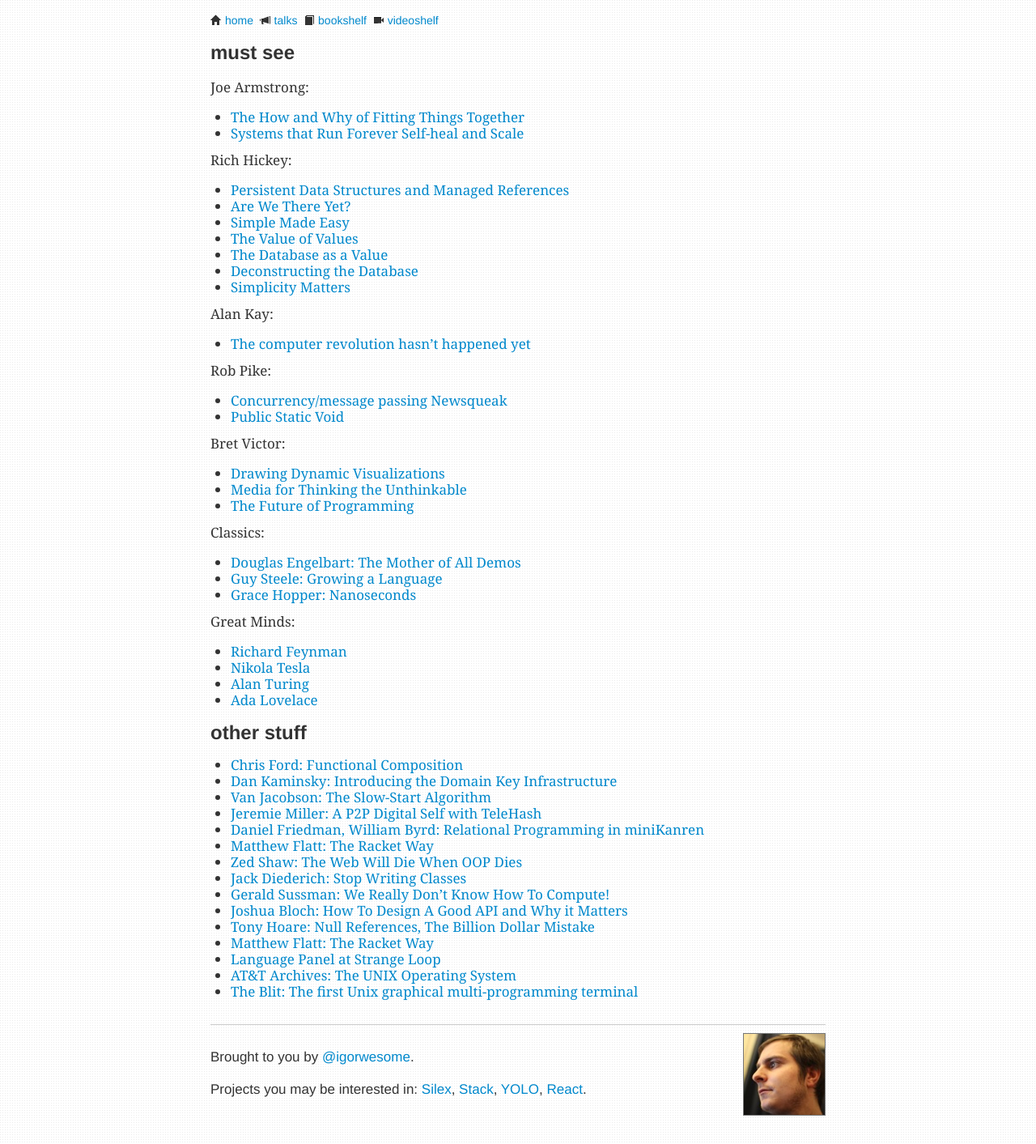
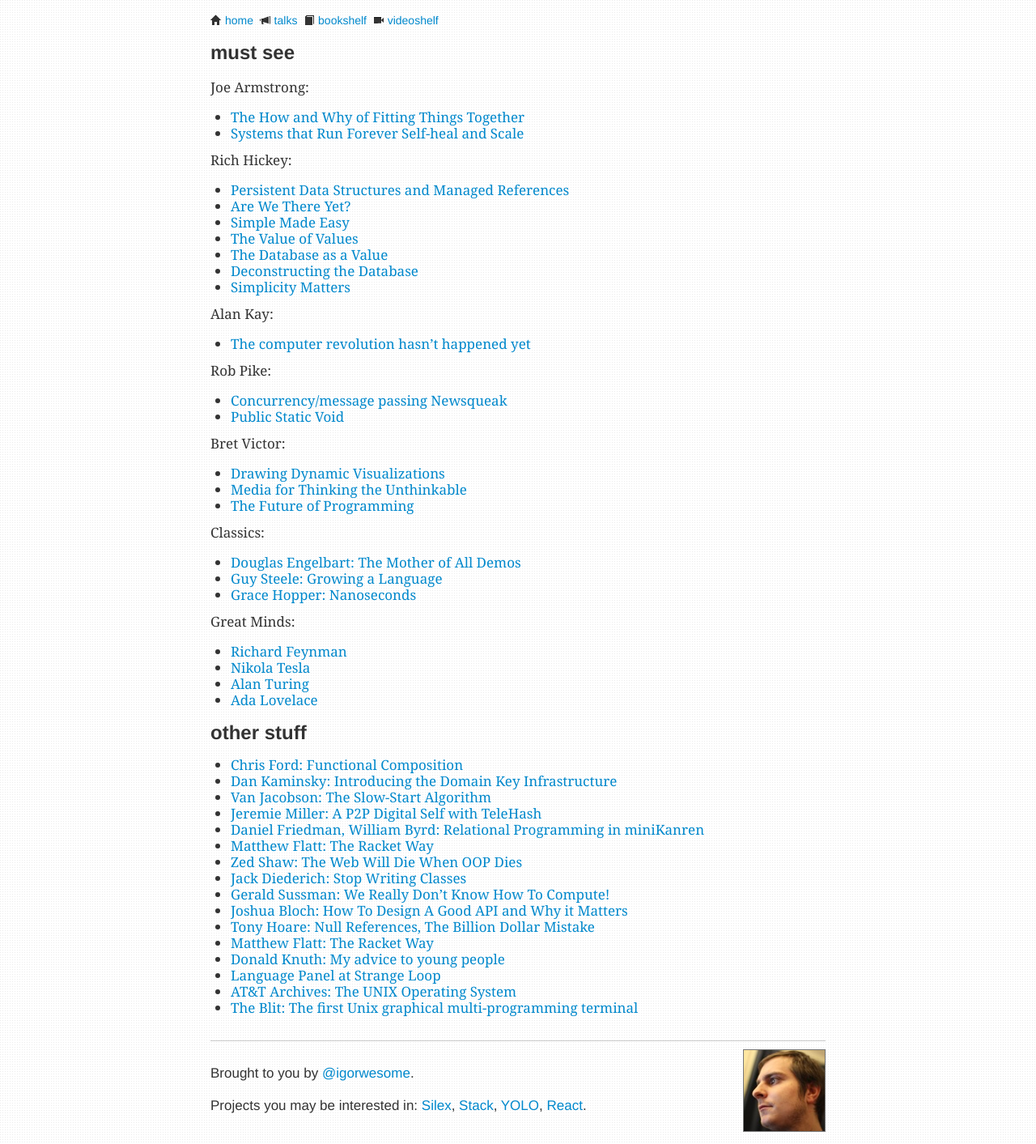
Before and after one commit to igorw/weblog, a Jekyll site: the page built from videoshelf.md, in a window 1280 px wide. Shown: the whole page at 81% size. Built offline with Jekyll 4.4.1, drawn with Linux system fonts in a browser that asks for light colours; Markdown is read by kramdown in place of the engine named in the settings.

Commit message:
add don knuth advice to young people

```diff
--- a/videoshelf.md
+++ b/videoshelf.md
@@ -62,6 +62,7 @@ Great Minds:
 * [Joshua Bloch: How To Design A Good API and Why it Matters](https://www.youtube.com/watch?v=aAb7hSCtvGw)
 * [Tony Hoare: Null References, The Billion Dollar Mistake](http://www.infoq.com/presentations/Null-References-The-Billion-Dollar-Mistake-Tony-Hoare)
 * [Matthew Flatt: The Racket Way](http://www.infoq.com/presentations/Racket)
+* [Donald Knuth: My advice to young people](https://www.youtube.com/watch?v=75Ju0eM5T2c)
 * [Language Panel at Strange Loop](http://www.infoq.com/presentations/Language-Panel)
 * [AT&T Archives: The UNIX Operating System](https://www.youtube.com/watch?v=tc4ROCJYbm0)
 * [The Blit: The first Unix graphical multi-programming terminal](https://www.youtube.com/watch?v=emh22gT5e9k)
```
